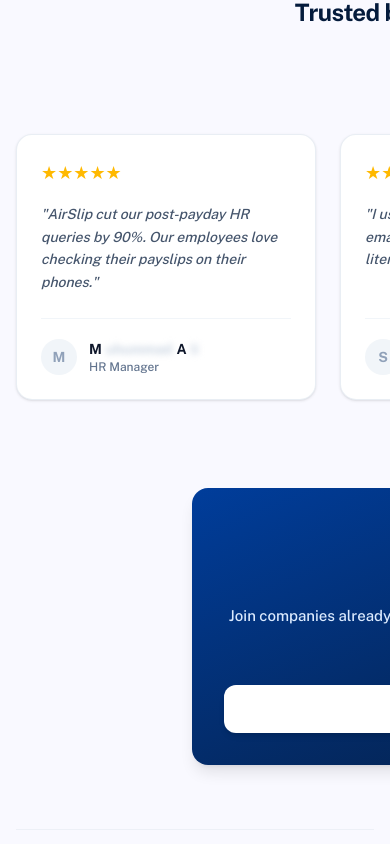
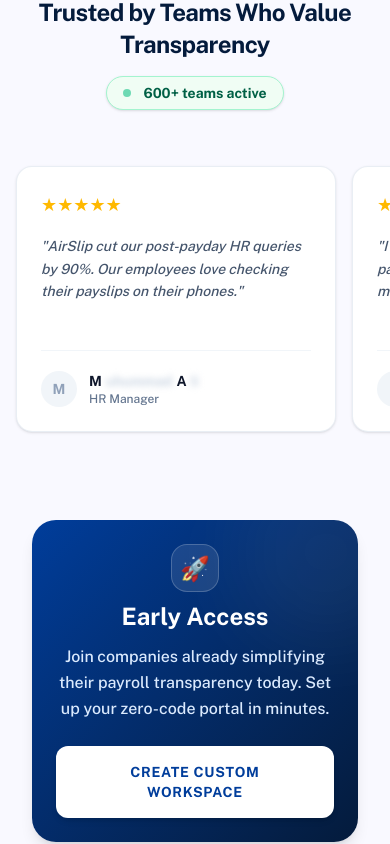
Before and after one commit to Ayman9966/Employee-Salary-Portal-v1, a React (Vite) app: page / in a window 390 px wide. Shown: the part 5960-6804 px from the top of the page. Built offline with nearby package versions, Linux system fonts and the light colour scheme.

Commit message:
style: adjust social proof section layout
Refine container constraints and padding for the social proof section to improve responsiveness and alignment.

```diff
--- a/src/components/Onboarding.tsx
+++ b/src/components/Onboarding.tsx
@@ -1293,8 +1293,8 @@
         </section>
 
         {/* Social Proof */}
-        <section className="mb-16 lg:mb-24 text-center max-w-5xl mx-auto space-y-10">
-          <div className="space-y-4">
+        <section className="mb-16 lg:mb-24 text-center space-y-10">
+          <div className="space-y-4 max-w-5xl mx-auto px-4">
             <h2 className="text-2xl md:text-3xl font-black text-[#041b3c] tracking-tight">
               Trusted by Teams Who Value Transparency
             </h2>
@@ -1304,8 +1304,9 @@
             </div>
           </div>
 
+          <div className="relative -mx-4 sm:-mx-6 lg:-mx-8">
             <div
-            className="flex overflow-x-auto snap-x snap-mandatory gap-6 items-stretch pt-4 pb-8 -mx-4 px-4 sm:-mx-0 sm:px-0 [&::-webkit-scrollbar]:hidden"
+              className="flex overflow-x-auto snap-x snap-mandatory gap-4 sm:gap-6 items-stretch pt-4 pb-8 px-4 sm:px-6 lg:px-8 [&::-webkit-scrollbar]:hidden"
               style={{ msOverflowStyle: "none", scrollbarWidth: "none" }}
             >
               {[
@@ -1384,10 +1385,12 @@
               ].map((review, idx) => (
                 <div
                   key={idx}
-                className="bg-white rounded-2xl border border-slate-200/75 p-6 text-left shadow-sm flex flex-col justify-between min-w-[300px] sm:min-w-[340px] snap-center"
+                  className="bg-white rounded-2xl border border-slate-200/75 p-6 text-left shadow-sm flex flex-col justify-between w-[85vw] max-w-[320px] sm:w-[340px] sm:max-w-none shrink-0 snap-center sm:snap-start"
                 >
                   <div className="space-y-4">
-                  <div className="flex gap-1 text-amber-400 text-lg">★★★★★</div>
+                    <div className="flex gap-1 text-amber-400 text-lg">
+                      ★★★★★
+                    </div>
                     <p className="text-slate-600 font-medium leading-relaxed italic text-[14px]">
                       "{review.text}"
                     </p>
@@ -1416,27 +1419,34 @@
               ))}
             </div>
 
-          <div className="max-w-2xl mx-auto pt-4">
-            <div className="bg-gradient-to-br from-[#003d9b] to-[#041b3c] rounded-2xl p-8 text-left shadow-lg text-white flex flex-col sm:flex-row justify-between items-center sm:items-start relative overflow-hidden gap-8">
-              <div className="absolute top-0 right-0 w-32 h-32 bg-white/5 rounded-full filter blur-xl transform translate-x-1/3 -translate-y-1/3" />
-              <div className="space-y-3 relative z-10 flex-1 text-center sm:text-left">
-                <div className="inline-flex items-center justify-center w-10 h-10 bg-white/10 rounded-xl mb-1 text-xl border border-white/20">
+            {/* Scroll indicators */}
+            <div className="hidden sm:block absolute top-1/2 -translate-y-1/2 left-0 w-16 h-full bg-gradient-to-r from-[#fafcff] to-transparent pointer-events-none" />
+            <div className="hidden sm:block absolute top-1/2 -translate-y-1/2 right-0 w-16 h-full bg-gradient-to-l from-[#fafcff] to-transparent pointer-events-none" />
+          </div>
+
+          <div className="max-w-4xl mx-auto pt-4 px-4 sm:px-0">
+            <div className="bg-gradient-to-br from-[#003d9b] to-[#041b3c] rounded-3xl p-6 sm:p-8 lg:p-10 text-left shadow-lg text-white flex flex-col md:flex-row justify-between items-center md:items-center relative overflow-hidden gap-6 md:gap-10">
+              <div className="absolute top-0 right-0 w-48 h-48 bg-white/5 rounded-full filter blur-2xl transform translate-x-1/3 -translate-y-1/3" />
+              <div className="space-y-3 relative z-10 flex-1 text-center md:text-left w-full">
+                <div className="inline-flex items-center justify-center w-12 h-12 bg-white/10 rounded-2xl mb-2 text-2xl border border-white/20 mx-auto md:mx-0">
                   🚀
                 </div>
-                <h3 className="font-black text-xl text-white">Early Access</h3>
-                <p className="text-blue-100 font-medium leading-relaxed text-[15px]">
+                <h3 className="font-black text-2xl md:text-3xl text-white">
+                  Early Access
+                </h3>
+                <p className="text-blue-100 font-medium leading-relaxed text-base">
                   Join companies already simplifying their payroll transparency
                   today. Set up your zero-code portal in minutes.
                 </p>
               </div>
-              <div className="relative z-10 w-full sm:w-auto flex-shrink-0 flex items-center sm:h-full sm:pt-4">
+              <div className="relative z-10 w-full md:w-auto flex-shrink-0 flex items-center md:h-full md:pt-4">
                 <button
                   type="button"
                   onClick={() => {
                     const el = document.getElementById("interactive-steps");
                     el?.scrollIntoView({ behavior: "smooth" });
                   }}
-                  className="bg-white text-[#003d9b] font-black w-full sm:w-auto px-8 py-3.5 rounded-xl hover:bg-slate-50 active:scale-[0.98] transition-all shadow-md text-sm uppercase tracking-wider"
+                  className="bg-white text-[#003d9b] font-black w-full md:w-auto px-8 py-4 md:py-3.5 rounded-xl hover:bg-slate-50 active:scale-[0.98] transition-all shadow-md text-sm uppercase tracking-wider text-center"
                 >
                   Create Custom Workspace
                 </button>
```
Lines whose indentation alone changed are shown as unchanged.
